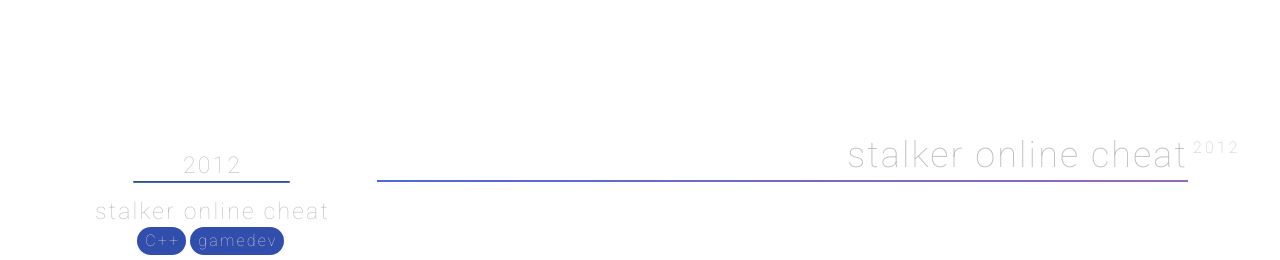
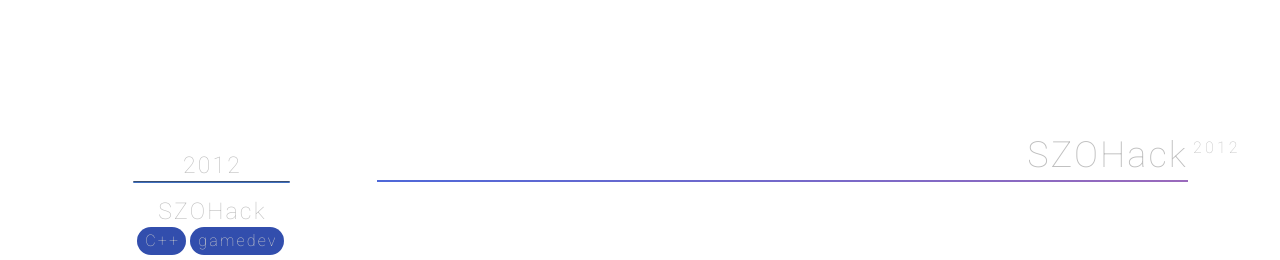
Before and after one commit to IgorKhramtsov/maweb, a Vue app: page / in a window 1280 px wide. Shown: the part 1500-1760 px from the top of the page. Built offline with nearby package versions, Linux system fonts and the light colour scheme.

Commit message:
*renaming to SZOHack

```diff
--- a/src/components/Portfolio.vue
+++ b/src/components/Portfolio.vue
@@ -34,7 +34,7 @@ export default {
     return {
       selectedProject: null,
       projects: [{
-        name: 'stalker online cheat',
+        name: 'SZOHack',
         tags: ['C++', 'gamedev'],
         year: 2012,
         // href: Ahoj,
--- a/src/components/StalkerOnlineCheat.vue
+++ b/src/components/StalkerOnlineCheat.vue
@@ -1,7 +1,7 @@
 // TODO: rewrite slider
 
 <template>
-  <Article title='stalker online cheat' year='2012'>
+  <Article title='SZOHack' year='2012'>
     <p class="col-md-10">
       Back in 2012 i've been playing with cheat&nbsp;engine,
       scrolling through some cheat forum, and occasionally
```
